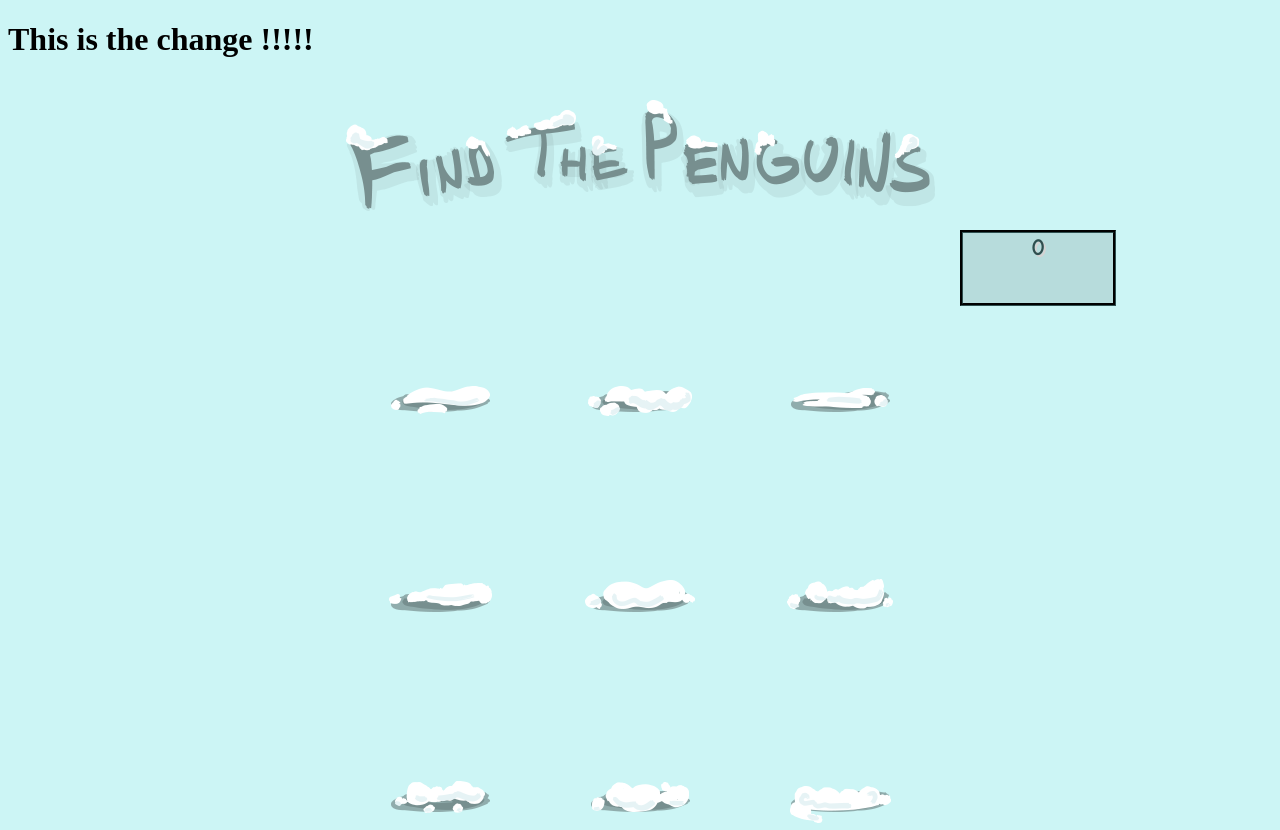
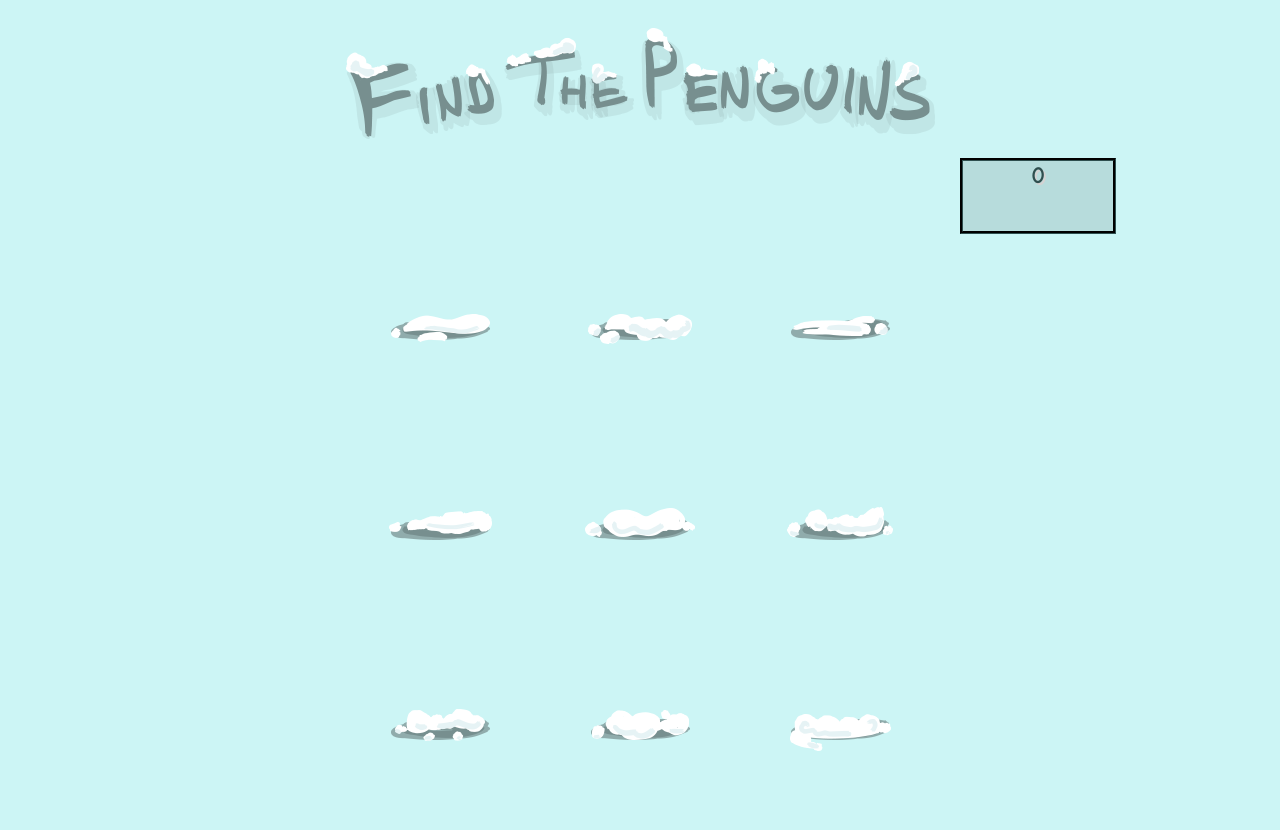
Before and after one commit to nikebsf/find_the_penguins_js, a plain HTML site: page index.html in a window 1280 px wide. After the commit the page ends 800 px from the top, so only its background shows below. Drawn offline with nearby package versions, Linux system fonts and the light colour scheme.

Commit message:
changes revert

```diff
--- a/index.html
+++ b/index.html
@@ -10,7 +10,7 @@
 </head>
 
 <body>
-    <h1>This is the change !!!!!</h1>
+
     <audio id="audi">
         <source src="audio/audio1.mp3">
     </audio>
```
